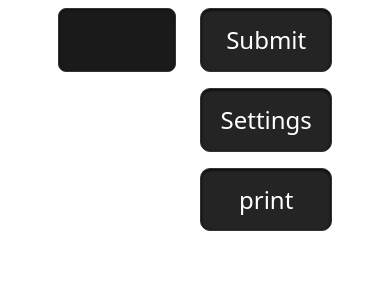
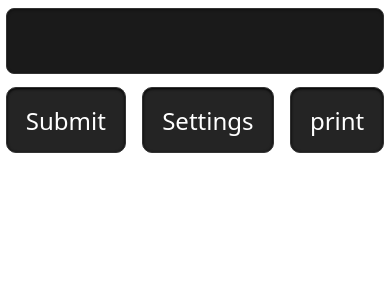
Before and after one commit to VoloshynArtem/LabelGen, a React (Vite) app: page / in a window 390 px wide. Shown: the top 300 px of the page. Built offline with nearby package versions, Linux system fonts and the light colour scheme.

Commit message:
responsive mobile

```diff
--- a/package.json
+++ b/package.json
@@ -14,7 +14,6 @@
     "framer-motion": "^11.0.0",
     "react": "^19.1.1",
     "react-dom": "^19.1.1",
-    "react-textarea-autosize": "^8.5.9",
     "react-tooltip": "^5.30.0",
     "reactjs-popup": "^2.0.6"
   },
--- a/src/App.css
+++ b/src/App.css
@@ -6,11 +6,13 @@ body {
 
 
 div.app{
-  display: flex;
+  display: grid;
   font-size: 1.5rem;
+  gap: 16px;
+  grid-template-areas:
+  'input controlls'
+  'list controlls';
 }
-
-
 
 button {
   border-radius: 10px;
@@ -29,3 +31,7 @@ button:hover {
   background: #242424;
   box-shadow: 0 0 6px #646cff66;
 }
+
+* {
+  line-height: 33px;
+}
--- a/src/App.jsx
+++ b/src/App.jsx
@@ -6,8 +6,8 @@ import LabelItemsContext from "./Context.jsx";
 import "./App.css";
 import "./List.css"
 import "./Input.css";
+import "./MediaQuerries.css";
 
-import TextareaAutosize from 'react-textarea-autosize';
 
 
 function App() {
@@ -18,13 +18,9 @@ function App() {
     <div className="app">
       <LabelItemsContext.Provider value={{ items, setitems }}>
 
-        <div>
-          <Input />
-          <List />
-        </div>
-
+        <Input />
         <Controlls />
-
+        <List />
       </LabelItemsContext.Provider>
 
 
@@ -35,6 +31,8 @@ function App() {
 
 function Input() {
   const { items, setitems } = useContext(LabelItemsContext);
+  const inputarea = useRef(null);
+  const inputareaform = useRef(null);
 
   function handleSubmit(e) {
     e.preventDefault();
@@ -49,7 +47,7 @@ function Input() {
         ...previtems
       ]);
       e.target.reset();
-
+      recalculateHeight();
     }
   }
 
@@ -61,12 +59,17 @@ function Input() {
 }
 
 
+  function recalculateHeight(){
+    const boxheight = (1 + inputarea.current.value.split('\n').length) + "lh";
+    inputarea.current.style.height = boxheight;
+    inputareaform.current.style.height = boxheight;
+
+  }
+
   return (
-    <div>
-      <form id="form" onSubmit={handleSubmit} onKeyDown={handleKeyDown}>
-        <TextareaAutosize className="input" name="form" type="text"></TextareaAutosize>
-      </form>
-    </div>
+    <form id="form" ref={inputareaform} onSubmit={handleSubmit} onKeyDown={handleKeyDown}>
+      <textarea ref={inputarea} onChange={recalculateHeight} className="input" name="form" type="text" />
+    </form>
   );
 
 }
--- a/src/Controlls.css
+++ b/src/Controlls.css
@@ -3,16 +3,19 @@
 
 }
 
-div.controlls{
+.controlls{
   margin-left: auto;
-  padding-left: 1.5rem;
   display: flex;
   flex-direction: column;
   flex-wrap: nowrap;
   gap: 16px;
   margin-right: 0;
+  grid-area: controlls;
 }
 
+.controlls>button{
+  height: 2lh;
+}
 
 .settings{
   border-style: solid;
--- a/src/Input.css
+++ b/src/Input.css
@@ -21,12 +21,15 @@ input[type=number] {
     padding: 0.6em 0.8em;
     transition: height 0.25s ease;
     box-shadow: inset 0 1px 3px #00000066;
-    width: 20vw;
-    max-width: 15rem;
+    width: 100%;
+
+    box-sizing: border-box;
 
     outline: 0px;
     overflow: hidden;
     margin-bottom: -10px; /* yep */
+    grid-area: input;
+    height: 2lh;
 }
 
 .input:hover {
--- a/src/List.css
+++ b/src/List.css
@@ -1,12 +1,13 @@
 div.list {
-    margin-top: 16px;
     display: flex;
     flex-direction: column;
     gap: 16px;
     outline: none;
+    grid-area: list;
 }
 
 button.listButton {
+    height: 2lh;
     white-space: pre;
     transition: border 0.1s ease;
     transition: background 0.25s ease;
--- /dev/null
+++ b/src/MediaQuerries.css
@@ -0,0 +1,14 @@
+@media only screen and (max-width: 600px) {
+  .app{
+    grid-template-areas:
+    'input'
+    'controlls'
+    'list' !important;
+  }
+
+  .controlls{
+    flex-direction: row;
+  }
+
+
+}
```
Also changed, not shown: 1 other file (tests, documents, lock files or other folders).
